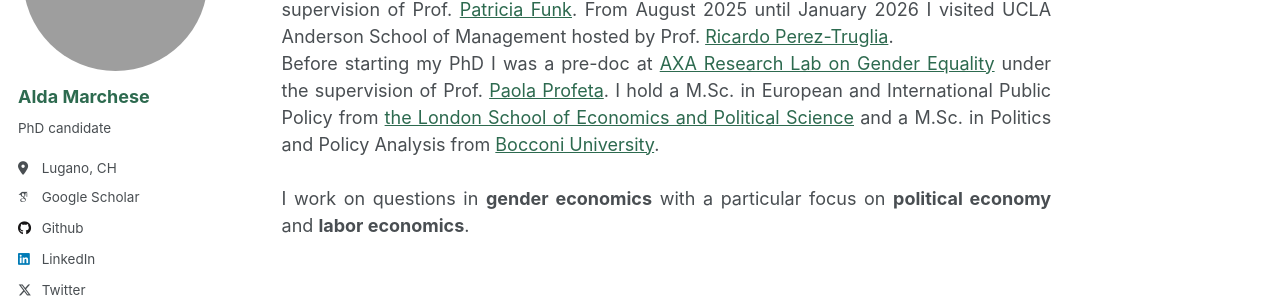
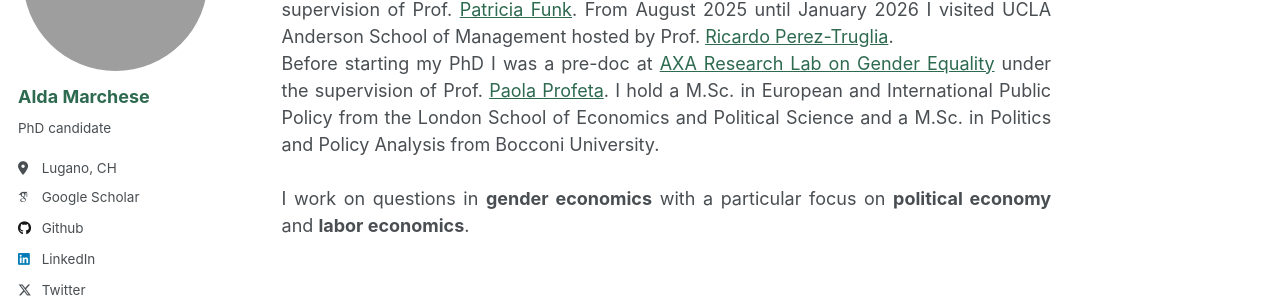
Before and after one commit to aldamarchese/aldamarchese.github.io, a Jekyll site: the page built from _pages/about.md, in a window 1280 px wide. Shown: the part 225-523 px from the top of the page. Built offline with Jekyll 4.4.1, drawn with Linux system fonts in a browser that asks for light colours; some web fonts are replaced; part of the change alters nothing that is shown.

```diff
--- a/_pages/about.md
+++ b/_pages/about.md
@@ -11,7 +11,7 @@ redirect_from:
 I am a PhD candidate in Economics at <a href="https://idep.usi.ch">Università della Svizzera italiana</a> under the supervision of Prof. <a href="https://sites.google.com/site/patriciafelicitasfunk/">Patricia Funk</a>. From August 2025 until January 2026 I visited UCLA Anderson School of Management hosted by Prof. <a href="http://ricardotruglia.bol.ucla.edu">Ricardo Perez-Truglia</a>.
 <br>
 
-Before starting my PhD I was a pre-doc at <a href="https://genderlab.unibocconi.eu">AXA Research Lab on Gender Equality</a> under the supervision of Prof. <a href="https://sites.google.com/view/paola-profeta">Paola Profeta</a>. I hold a M.Sc. in European and International Public Policy from <a href="https://www.lse.ac.uk">the London School of Economics and Political Science</a> and a M.Sc. in Politics and Policy Analysis from <a href="https://www.unibocconi.it/en">Bocconi University</a>.
+Before starting my PhD I was a pre-doc at <a href="https://genderlab.unibocconi.eu">AXA Research Lab on Gender Equality</a> under the supervision of Prof. <a href="https://sites.google.com/view/paola-profeta">Paola Profeta</a>. I hold a M.Sc. in European and International Public Policy from the London School of Economics and Political Science and a M.Sc. in Politics and Policy Analysis from Bocconi University.
 <br><br>
 
 I work on questions in <strong>gender economics</strong> with a particular focus on <strong>political economy</strong> and <strong>labor economics</strong>.
```
